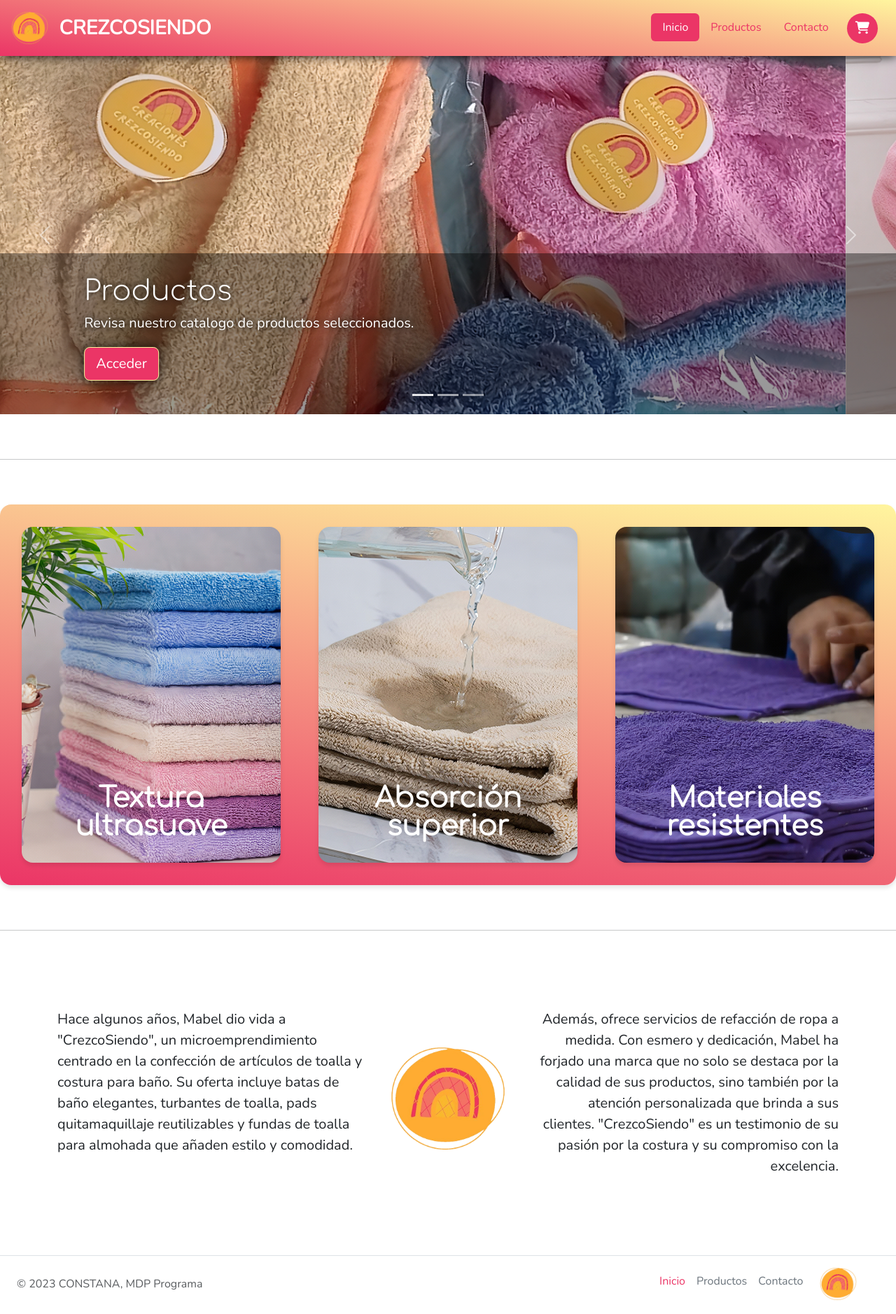
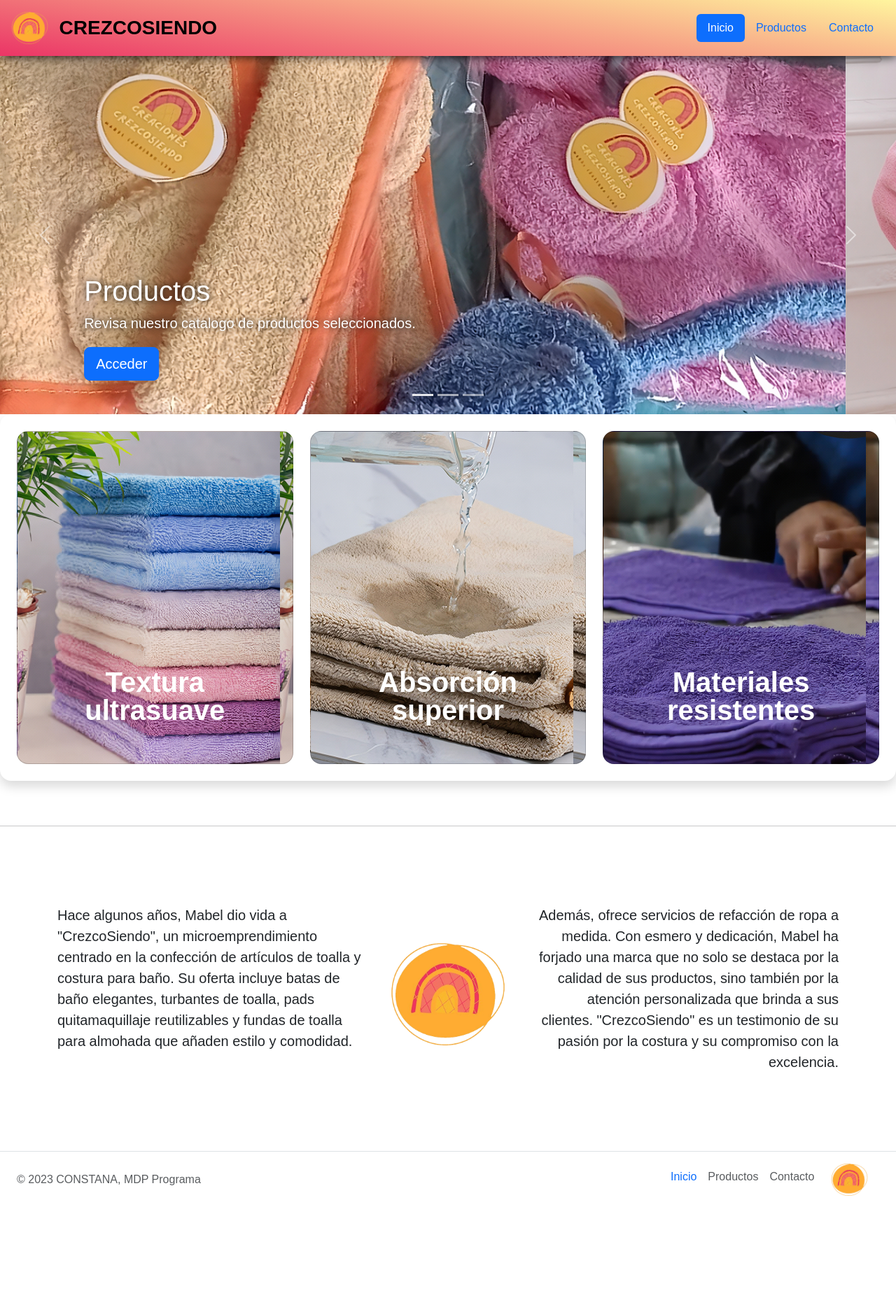
Before and after one commit to Horacio1608/web-Crezcosiendo_MDP_Programa, a plain HTML site: page index.html in a window 1280 px wide. Shown: the whole page at 70% size. After the commit the page ends 1750 px from the top, so only its background shows below. Drawn offline with nearby package versions, Linux system fonts and the light colour scheme.

Commit message:
inicio api

```diff
--- a/index.html
+++ b/index.html
@@ -6,39 +6,61 @@
     <title>Inicio · CrezcoSiendo</title>
     <link rel="website icon" type="png" href="img/logo_marca.png">
     <link rel="stylesheet" href="index.css">
-    <!-- Bootstrap -->
     <link href="https://cdn.jsdelivr.net/npm/bootstrap@5.3.1/dist/css/bootstrap.min.css" rel="stylesheet" integrity="sha384-4bw+/aepP/YC94hEpVNVgiZdgIC5+VKNBQNGCHeKRQN+PtmoHDEXuppvnDJzQIu9" crossorigin="anonymous">
-    <!-- Font Awesome -->
-    <link rel="stylesheet" href="https://cdnjs.cloudflare.com/ajax/libs/font-awesome/6.4.2/css/all.min.css" integrity="sha512-z3gLpd7yknf1YoNbCzqRKc4qyor8gaKU1qmn+CShxbuBusANI9QpRohGBreCFkKxLhei6S9CQXFEbbKuqLg0DA==" crossorigin="anonymous" referrerpolicy="no-referrer" />
-    <!-- Fuentes de Google -->
-    <link rel="preconnect" href="https://fonts.googleapis.com">
-    <link rel="preconnect" href="https://fonts.gstatic.com" crossorigin>
-    <!-- Fuentes de Google : Nunito -->
-    <link href="https://fonts.googleapis.com/css2?family=Nunito:wght@300&display=swap" rel="stylesheet">
-    <!-- Fuentes de Google : Comfortaa -->
-    <link href="https://fonts.googleapis.com/css2?family=Comfortaa:wght@300&display=swap" rel="stylesheet">
 </head>
 <body>
     <div class="">
-        <!-- =========================== ENCABEZADO =========================== -->
-
-        <header id="encabezado">
-            <a href="/" class="encabezado-marca">
-                <img src="/img/logo_marca.png" alt="Logo Crezcosiendo">
-                <span class="encabezado-titulo">CREZCOSIENDO</span>
+        <header id="encabezado" class="d-flex flex-wrap justify-content-center py-3">
+            <a href="/" class="d-flex align-items-center mb-3 mb-md-0 me-md-auto link-body-emphasis text-decoration-none">
+                <img src="/img/logo_marca.png" style="height: 3rem;" class="mx-3" alt="">
+                <span class="tituloEncabezado fs-3 fw-semibold">CREZCOSIENDO</span>
             </a>
-            <ul class="navegador">
-                <li class="navegador-item"><a href="#" class="navegador-link active" aria-current="page">Inicio</a></li>
-                <li class="navegador-item"><a href="products.html" class="navegador-link">Productos</a></li>
-                <li class="navegador-item"><a href="contact.html" class="navegador-link">Contacto</a></li>
-                <button class="boton-navegador-carrito"><i class="fa-solid fa-cart-shopping"></i></button>
+            <ul class="nav nav-pills my-auto me-3">
+                <li class="nav-item"><a href="#" class="nav-link active" aria-current="page">Inicio</a></li>
+                <li class="nav-item"><a href="products.html" class="nav-link">Productos</a></li>
+                <li class="nav-item"><a href="contact.html" class="nav-link">Contacto</a></li>
             </ul>
         </header>
 
-        <!-- =========================== CARRUSEL =========================== -->
-
-        <main class="main-index">
+        <main>
             <div id="myCarousel" class="carousel slide mb-0" data-bs-ride="carousel">
+                <div class="carousel-indicators">
+                    <button type="button" data-bs-target="#myCarousel" data-bs-slide-to="0" class="active" aria-current="true" aria-label="Slide 1"></button>
+                    <button type="button" data-bs-target="#myCarousel" data-bs-slide-to="1" aria-label="Slide 2"></button>
+                    <button type="button" data-bs-target="#myCarousel" data-bs-slide-to="2" aria-label="Slide 3"></button>
+                </div>
+                <div class="carousel-inner">
+                    <div class="carousel-item active">
+                        <img src="/img/slide_1.jpg" class="object-fit-cover bd-placeholder-img" width="100%" height="100%" aria-hidden="true" preserveAspectRatio="xMidYMid slice" focusable="false"><rect width="100%" height="100%" fill="var(--bs-secondary-color)"/></img>
+                        <div class="container">
+                            <div class="carousel-caption text-start">
+                                <h1 class="text-shadow">Productos</h1>
+                                <p class="text-shadow">Revisa nuestro catalogo de productos seleccionados.</p>
+                                <p><a class="btn btn-lg btn-primary box-shadow" href="products.html">Acceder</a></p>
+                            </div>
+                        </div>
+                    </div>
+                    <div class="carousel-item">
+                        <img src="/img/slide_2.jpg" class="object-fit-cover bd-placeholder-img" width="100%" height="100%" aria-hidden="true" preserveAspectRatio="xMidYMid slice" focusable="false"><rect width="100%" height="100%" fill="var(--bs-secondary-color)"/></img>
+                        <div class="container">
+                            <div class="carousel-caption">
+                                <h1 class="text-shadow">Batas de baño</h1>
+                                <p class="text-shadow">Cómodas y ajustables batas de toalla, <span class="fw-bold">confeccionadas a pedido</span>.</p>
+                                <p><a class="btn btn-lg btn-primary box-shadow" href="contact.html">Realizar pedido</a></p>
+                            </div>
+                        </div>
+                    </div>
+                    <div class="carousel-item">
+                        <img src="img/slide_3.jpg" class="object-fit-cover bd-placeholder-img" width="100%" height="100%" aria-hidden="true" preserveAspectRatio="xMidYMid slice" focusable="false"><rect width="100%" height="100%" fill="var(--bs-secondary-color)"/></img>
+                        <div class="container">
+                            <div class="carousel-caption text-end">
+                                <h1 class="text-shadow">Reacondicionamiento de ropa</h1>
+                                <p class="text-shadow">Trabajos de reformas especializados acorde a la indumentaria del cliente.</p>
+                                <p><a class="btn btn-lg btn-primary box-shadow" href="contact.html">Contactar</a></p>
+                            </div>
+                        </div>
+                    </div>
+                </div>
 
                 <button class="carousel-control-prev" type="button" data-bs-target="#myCarousel" data-bs-slide="prev">
                     <span class="carousel-control-prev-icon" aria-hidden="true"></span>
@@ -48,100 +70,43 @@
                     <span class="carousel-control-next-icon" aria-hidden="true"></span>
                     <span class="visually-hidden">Next</span>
                 </button>
+            </div>
 
-                <div class="carousel-indicators">
-                    <button type="button" data-bs-target="#myCarousel" data-bs-slide-to="0" class="active" aria-current="true" aria-label="Slide 1"></button>
-                    <button type="button" data-bs-target="#myCarousel" data-bs-slide-to="1" aria-label="Slide 2"></button>
-                    <button type="button" data-bs-target="#myCarousel" data-bs-slide-to="2" aria-label="Slide 3"></button>
-                </div>
+            <!-- ================================================== -->
 
-                <div class="carousel-inner">
-
-                    <div class="carousel-item active">
-                        <div class="capa-oscura"></div>
-                        <img src="/img/slide_1.jpg" class="bd-placeholder-img object-fit-cover" width="100%" height="100%"
-                        aria-hidden="true" preserveAspectRatio="xMidYMid slice" focusable="false"></img>
-                        <div class="container">
-                            <div class="carousel-caption text-start">
-                                <h1 class="text-shadow">Productos</h1>
-                                <p class="text-shadow">Revisa nuestro catalogo de productos seleccionados.</p>
-                                <p><a class="btn-carousel btn btn-lg btn-primary" href="products.html">Acceder</a></p>
+            <div id="tarjetasDetalles" class="p-4 rounded-4 shadow">
+                <div class="row row-cols-1 row-cols-lg-3 align-items-stretch g-4" style="height: 500px;">
+                    <div class="col">
+                        <div class="card card-cover h-100 overflow-hidden text-bg-dark rounded-4 shadow-with-gradient img-fluid" style="background-image: url(img/feature_suavidad.jpg);">
+                            <div class="d-flex flex-column-reverse h-100 p-5 text-white">
+                                <h3 class="text-center display-6 lh-1 fw-semibold" style="z-index: 2;">Textura ultrasuave</h3>
                             </div>
                         </div>
                     </div>
-                    <div class="carousel-item">
-                        <div class="capa-oscura"></div>
-                        <img src="/img/slide_2.jpg" class="object-fit-cover bd-placeholder-img" width="100%" height="100%"
-                        aria-hidden="true" preserveAspectRatio="xMidYMid slice" focusable="false"></img>
-                        <div class="container">
-                            <div class="carousel-caption">
-                                <h1 class="text-shadow">Batas de baño</h1>
-                                <p class="text-shadow">Cómodas y ajustables batas de toalla, <span class="fw-bold">confeccionadas a pedido</span>.</p>
-                                <p><a class="btn-carousel btn btn-lg btn-primary" href="contact.html">Realizar pedido</a></p>
+
+                    <div class="col">
+                        <div class="card card-cover h-100 overflow-hidden text-bg-dark rounded-4 shadow-with-gradient img-fluid" style="background-image: url(img/feature_absorbente.jpg);">
+                            <div class="d-flex flex-column-reverse h-100 p-5 text-white">
+                                <h3 class="text-center display-6 lh-1 fw-semibold" style="z-index: 2;">Absorción superior</h3>
                             </div>
                         </div>
                     </div>
-                    <div class="carousel-item">
-                        <div class="capa-oscura"></div>
-                        <img src="img/slide_3.jpg" class="object-fit-cover bd-placeholder-img" width="100%" height="100%"
-                        aria-hidden="true" preserveAspectRatio="xMidYMid slice" focusable="false"></img>
-                        <div class="container">
-                            <div class="carousel-caption text-end">
-                                <h1 class="text-shadow">Reacondicionamiento de ropa</h1>
-                                <p class="text-shadow">Trabajos de reformas especializados acorde a la indumentaria del cliente.</p>
-                                <p><a class="btn-carousel btn btn-lg btn-primary" href="contact.html">Contactar</a></p>
+
+                    <div class="col">
+                        <div class="card card-cover h-100 overflow-hidden text-bg-dark rounded-4 shadow-with-gradient img-fluid" style="background-image: url(img/feature_durabilidad.jpg); ">
+                            <div class="d-flex flex-column-reverse h-100 p-5 text-white">
+                                <h3 class="text-center display-6 lh-1 fw-semibold" style="z-index: 2;">Materiales resistentes</h3>
                             </div>
                         </div>
-                    </div>
-                </div>
-
-            </div>
-
-            <hr class="featurette-divider">
-
-            <!-- =========================== TARJETAS =========================== -->
-
-            <div class="contenedor-caja">
-                <div class="caja-tarjetas">
-                    <div class="grilla-tarjetas">
-                        <div class="columna-tarjeta">
-                            <div class="tarjeta-detalle" style="background-image: url(img/feature_suavidad.jpg);">
-                                <div class="texto-detalle">
-                                    <h3 class="text-center display-6 lh-1 fw-semibold" style="z-index: 2;">Textura ultrasuave</h3>
-                                    <p>Descubre la textura ultrasuave que elevará tu experiencia. Nuestra tecnología innovadora crea una suavidad inigualable para tu piel. Siente el lujo del confort de alta calidad. Eleva tu cuidado personal al próximo nivel. ¡Suavidad sin igual, para ti!</p>
-                                </div>
-                            </div>
-                        </div>
-
-                        <div class="columna-tarjeta">
-                            <div class="tarjeta-detalle" style="background-image: url(img/feature_absorbente.jpg);">
-                                <div class="texto-detalle">
-                                    <h3 class="text-center display-6 lh-1 fw-semibold" style="z-index: 2;">Absorción superior</h3>
-                                    <p>Asombrosa absorción que transformará tu experiencia. Nuestra dedicación a la calidad garantiza un rendimiento excepcional en cada aplicación. Siente la excelencia en el cuidado personal elevando tus estandares. ¡Absorción insuperable, para ti!</p>
-                                </div>
-                            </div>
-                        </div>
-
-                        <div class="columna-tarjeta">
-                            <div class="tarjeta-detalle" style="background-image: url(img/feature_durabilidad.jpg);">
-                                <div class="texto-detalle">
-                                    <h3 class="text-center display-6 lh-1 fw-semibold" style="z-index: 2;">Materiales resistentes</h3>
-                                    <p>Descubre materiales resistentes que garantizan durabilidad. Nuestra innovación crea una fortaleza inigualable en cada producto. Confía en la resistencia para tus necesidades diarias, confianza al próximo nivel. ¡Resistencia incomparable, para ti!</p>
-                                </div>
-                            </div>
-                        </div>
-
                     </div>
                 </div>
             </div>
 
             <hr class="featurette-divider">
 
-            <!-- =========================== INFO =========================== -->
-
             <div class="container mb-5 py-5">
-                <div class="info-texto row justify-content-between fs-5">
-                    <div class="col-lg-5">
+                <div class="row justify-content-between fs-5">
+                    <div class="col-lg-5 col-sm-12">
                         <p style="text-align: left; padding-right: 15px;">
                             Hace algunos años, Mabel dio vida a "CrezcoSiendo",
                             un microemprendimiento centrado en la confección de
@@ -152,12 +117,12 @@
                             y comodidad.
                         </p>
                     </div>
-                    <div class="col-lg-2 m-auto">
-                        <div class="info-logo">
-                            <img src="img/logo_marca.png" alt="Logo CrezcoSiendo" class="w-100">
+                    <div class="col-lg-2 col-sm-12 m-auto">
+                        <div class="">
+                            <img src="img/logo_marca.png" alt="Logo CrezcoSiendo" class="img-fluid">
                         </div>
                     </div>
-                    <div class="col-lg-5">
+                    <div class="col-lg-5 col-sm-12 text-md-6">
                         <p style="text-align: right; padding-left: 15px;">
                             Además, ofrece servicios de refacción de ropa a medida. Con esmero y dedicación,
                             Mabel ha forjado una marca que no solo se destaca por la calidad de sus productos,
@@ -170,16 +135,14 @@
 
         </main>
 
-        <!-- =========================== PIE DE PAGINA =========================== -->
+        <footer class="d-flex flex-wrap justify-content-between align-items-center py-3 px-4 my-4 border-top">
+            <p class="col-md-4 mb-0 text-body-secondary" id="copy"></p>
 
-        <footer class="footer-crezcosiendo d-flex flex-wrap justify-content-between align-items-center py-3 px-4 my-4 border-top">
-            <p class="footer-info col-md-5 mb-0 text-body-secondary" id="copy"></p>
-
-            <ul class="footer-navegador col-md-4 justify-content-end">
-                <li class="navegador-item"><a href="#" class="navegador-link active px-2">Inicio</a></li>
-                <li class="navegador-item"><a href="products.html" class="navegador-link px-2">Productos</a></li>
-                <li class="navegador-item"><a href="contact.html" class="navegador-link px-2">Contacto</a></li>
-                <img src="/img/logo_marca.png" class="footer-logo" alt="Logo Crezcosiendo">
+            <ul class="nav col-md-4 justify-content-end">
+                <li class="nav-item"><a href="#" class="nav-link px-2 text-body-primary">Inicio</a></li>
+                <li class="nav-item"><a href="products.html" class="nav-link px-2 text-body-secondary">Productos</a></li>
+                <li class="nav-item"><a href="contact.html" class="nav-link px-2 text-body-secondary">Contacto</a></li>
+                <img src="/img/logo_marca.png" style="height: 3rem;" class="mx-3" alt="">
             </ul>
         </footer>
     </div>
@@ -190,7 +153,6 @@
 
         textoCopy.innerHTML = `&copy; ${añoActual} CONSTANA, MDP Programa`;
     </script>
-    <script src="https://cdn.jsdelivr.net/npm/bootstrap@5.3.1/dist/js/bootstrap.bundle.min.js"
-    integrity="sha384-HwwvtgBNo3bZJJLYd8oVXjrBZt8cqVSpeBNS5n7C8IVInixGAoxmnlMuBnhbgrkm" crossorigin="anonymous"></script>
+    <script src="https://cdn.jsdelivr.net/npm/bootstrap@5.3.1/dist/js/bootstrap.bundle.min.js" integrity="sha384-HwwvtgBNo3bZJJLYd8oVXjrBZt8cqVSpeBNS5n7C8IVInixGAoxmnlMuBnhbgrkm" crossorigin="anonymous"></script>
 </body>
 </html>
```
